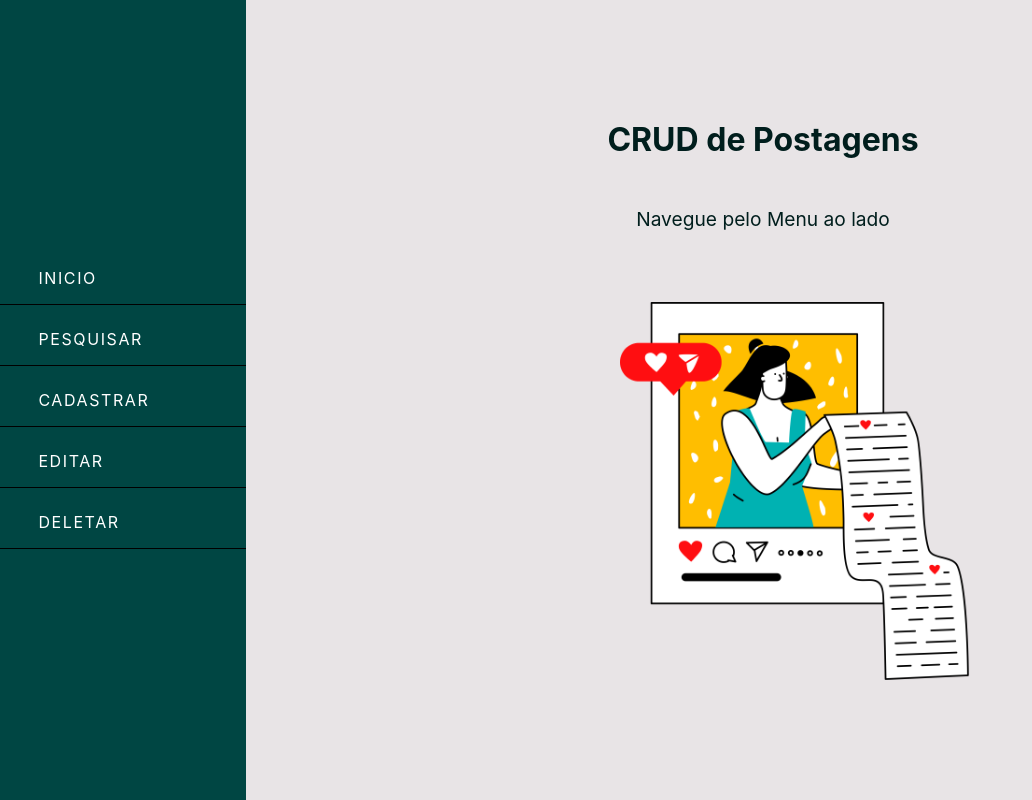
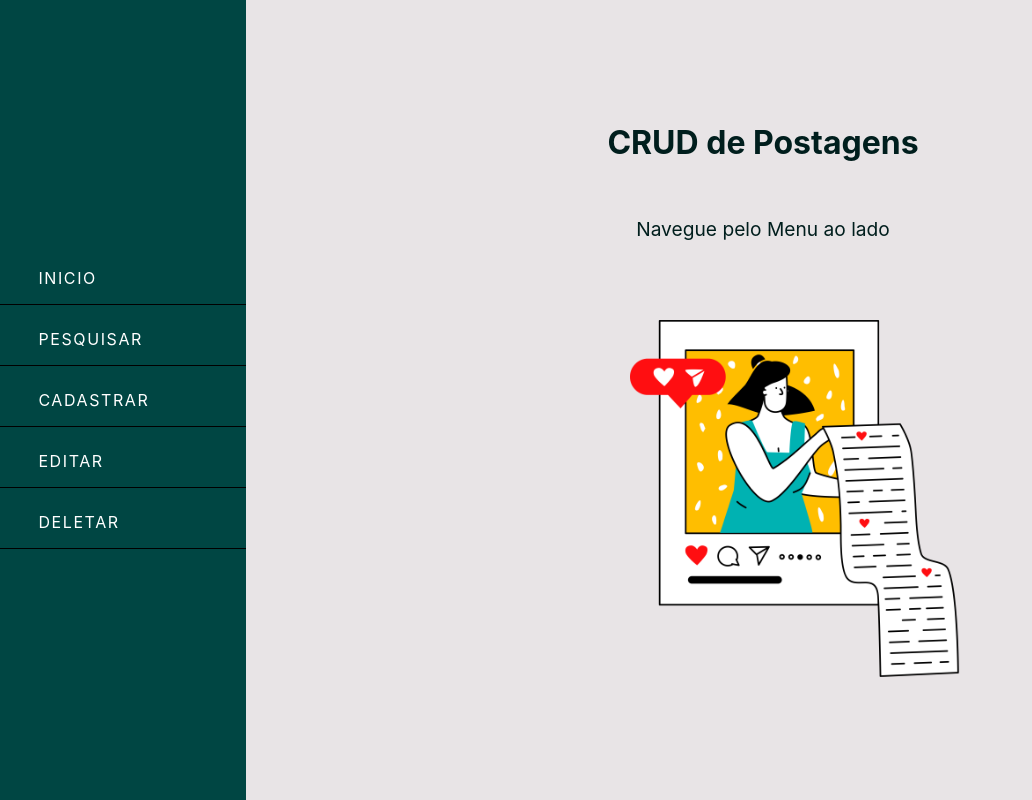
Before and after one commit to estefaneluz/react-hook-form, a React (Create React App) app in the folder classe-01/: page / in a window 1280 px wide. Shown: the whole page, without its empty margins (0-1032 px from the left). Built offline with nearby package versions, Linux system fonts and the light colour scheme.

Commit message:
tamanho da img alterado

```diff
--- a/classe-01/src/pages/inicio/style.css
+++ b/classe-01/src/pages/inicio/style.css
@@ -6,7 +6,7 @@
 #ilustracao-home{
     margin: 3vh 0 0 5vw;
     min-width: 150px;
-    width: 35%;
+    width: 33%;
     height: auto;
 }
 
```
